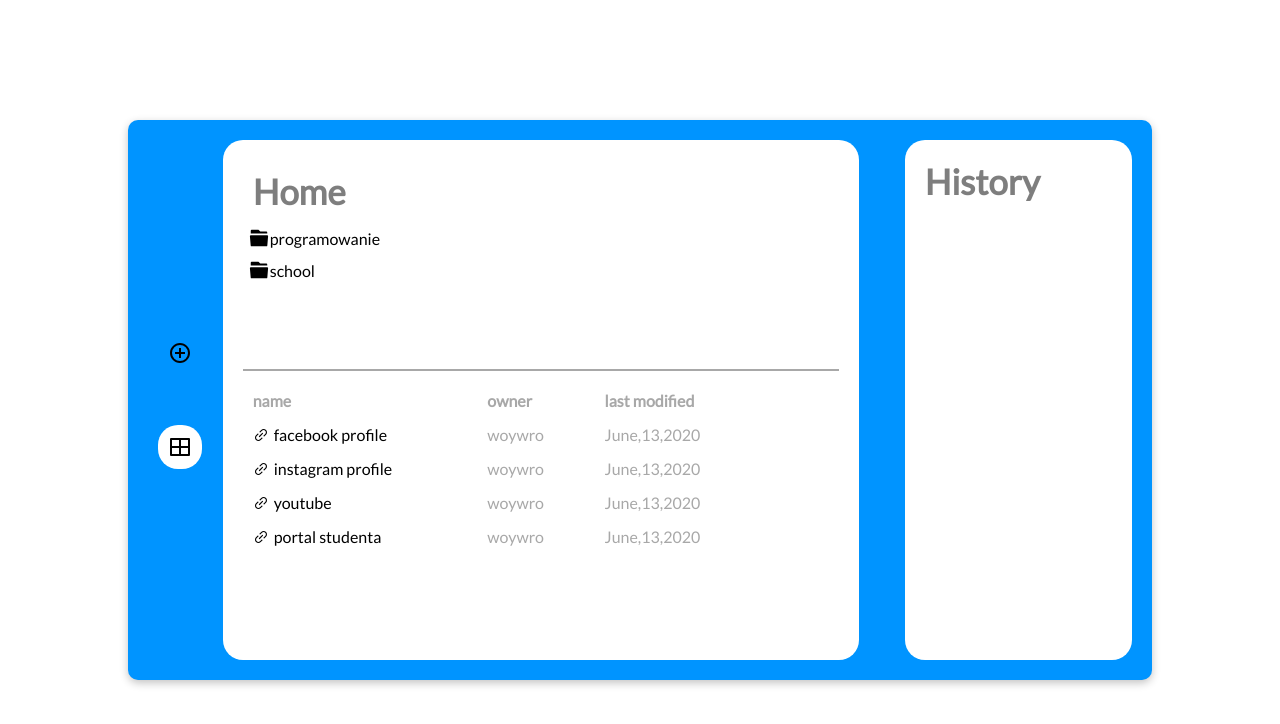
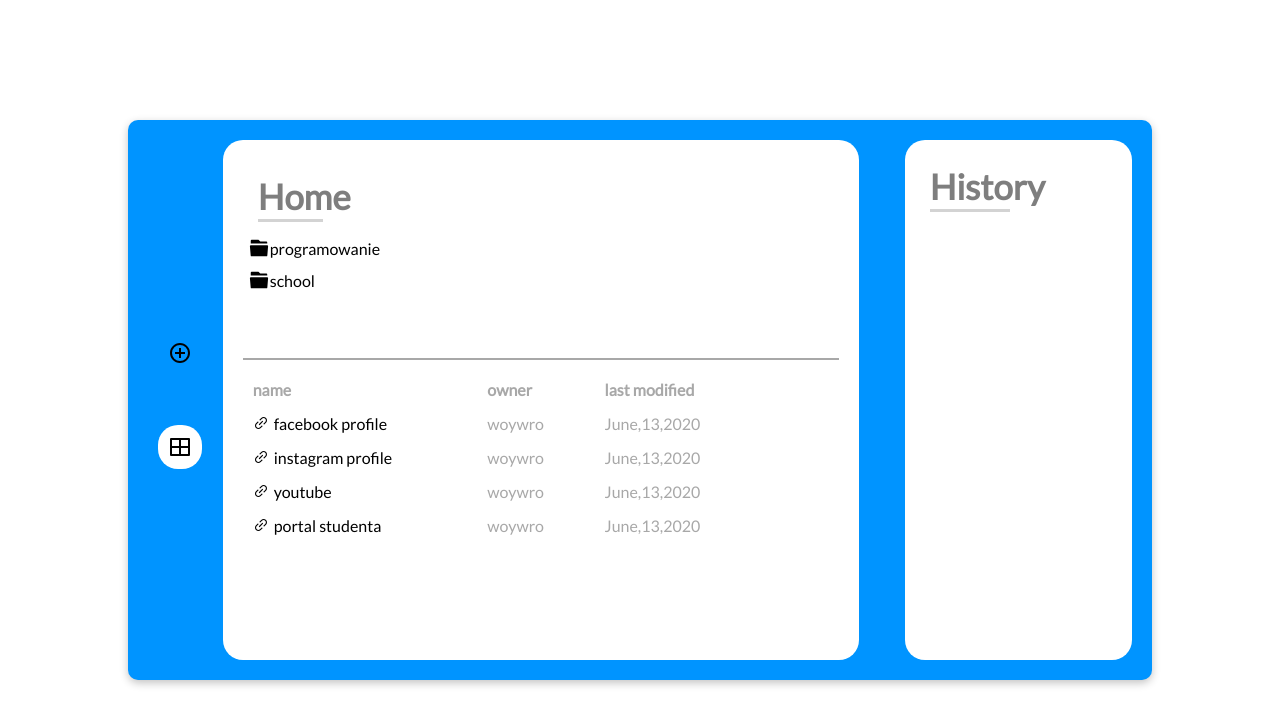
Before and after one commit to woywro/Linkly, a Next.js app: page / in a window 1280 px wide. Shown: the top 724 px of the page. Built offline with nearby package versions, Linux system fonts and the light colour scheme.

Commit message:
refactor: redesign page title

```diff
--- a/src/components/PageTemplate/index.tsx
+++ b/src/components/PageTemplate/index.tsx
@@ -3,11 +3,24 @@ import styled from "styled-components";
 const Container = styled.div`
   width: 100%;
   height: 100%;
+  display: flex;
+  justify-content: center;
+  align-items: flex-start;
+  flex-flow: column;
 `;
 const Title = styled.h1`
   font-size: 35px;
   opacity: 0.5;
-  margin: 10px;
+  margin: 15px;
+  position: relative;
+  &::before {
+    position: absolute;
+    content: "";
+    background: ${(props) => props.theme.colors.secondary};
+    height: 3px;
+    width: 70%;
+    bottom: -5px;
+  }
 `;
 const ChildrenWrapper = styled.div`
   width: 100%;
--- a/src/redux/reducers.tsx
+++ b/src/redux/reducers.tsx
@@ -1,4 +1,5 @@
 import { combineReducers } from "redux";
+import { HistoryInterface } from "../types/HistoryInterface";
 const initialState = [
   {
     name: "facebook profile",
@@ -30,7 +31,7 @@ const initialState = [
   },
 ];
 
-const initialHistory = [];
+const initialHistory: HistoryInterface[] = [];
 
 export const Links = (state = initialState, action) => {
   switch (action.type) {
```
